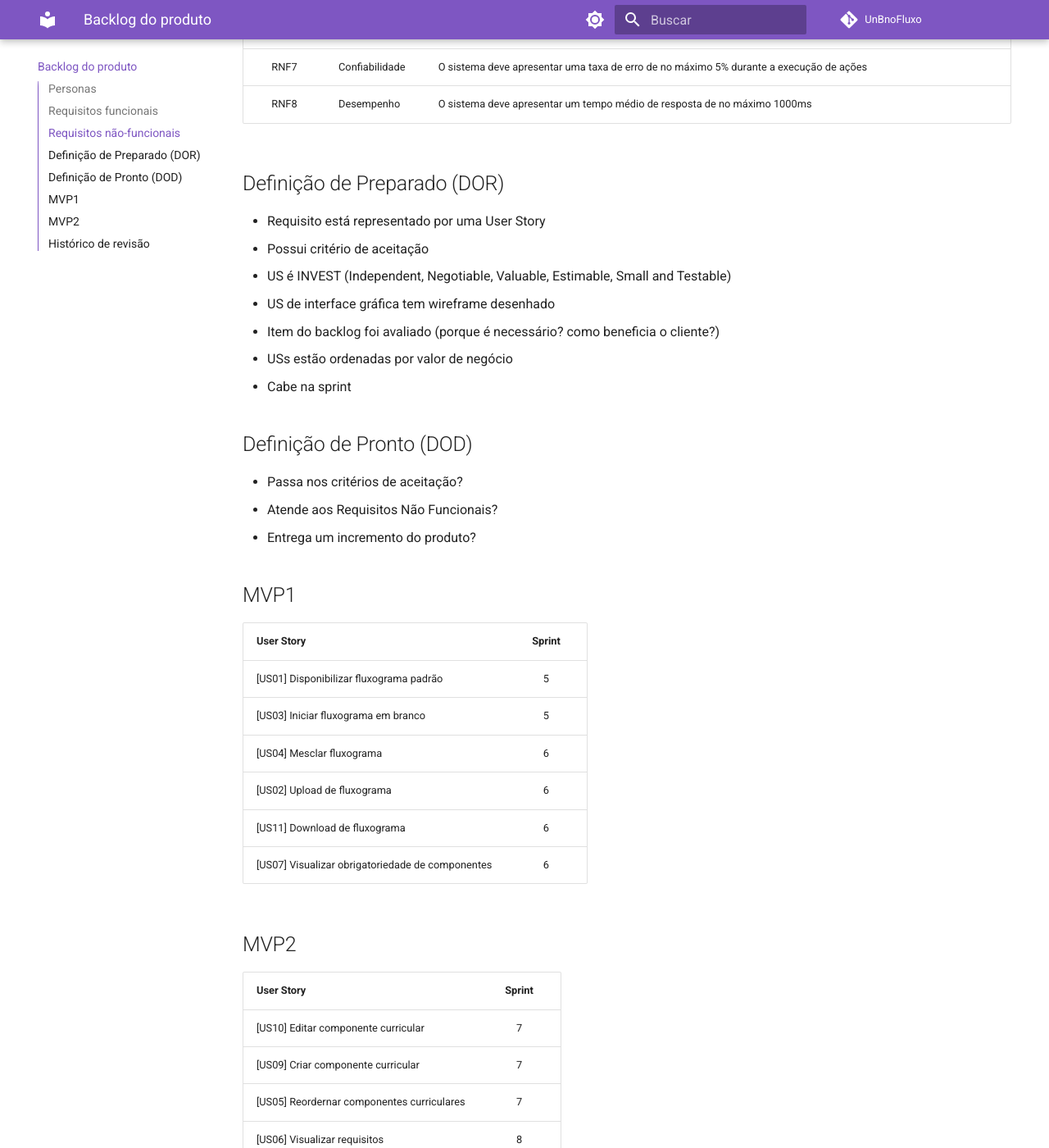
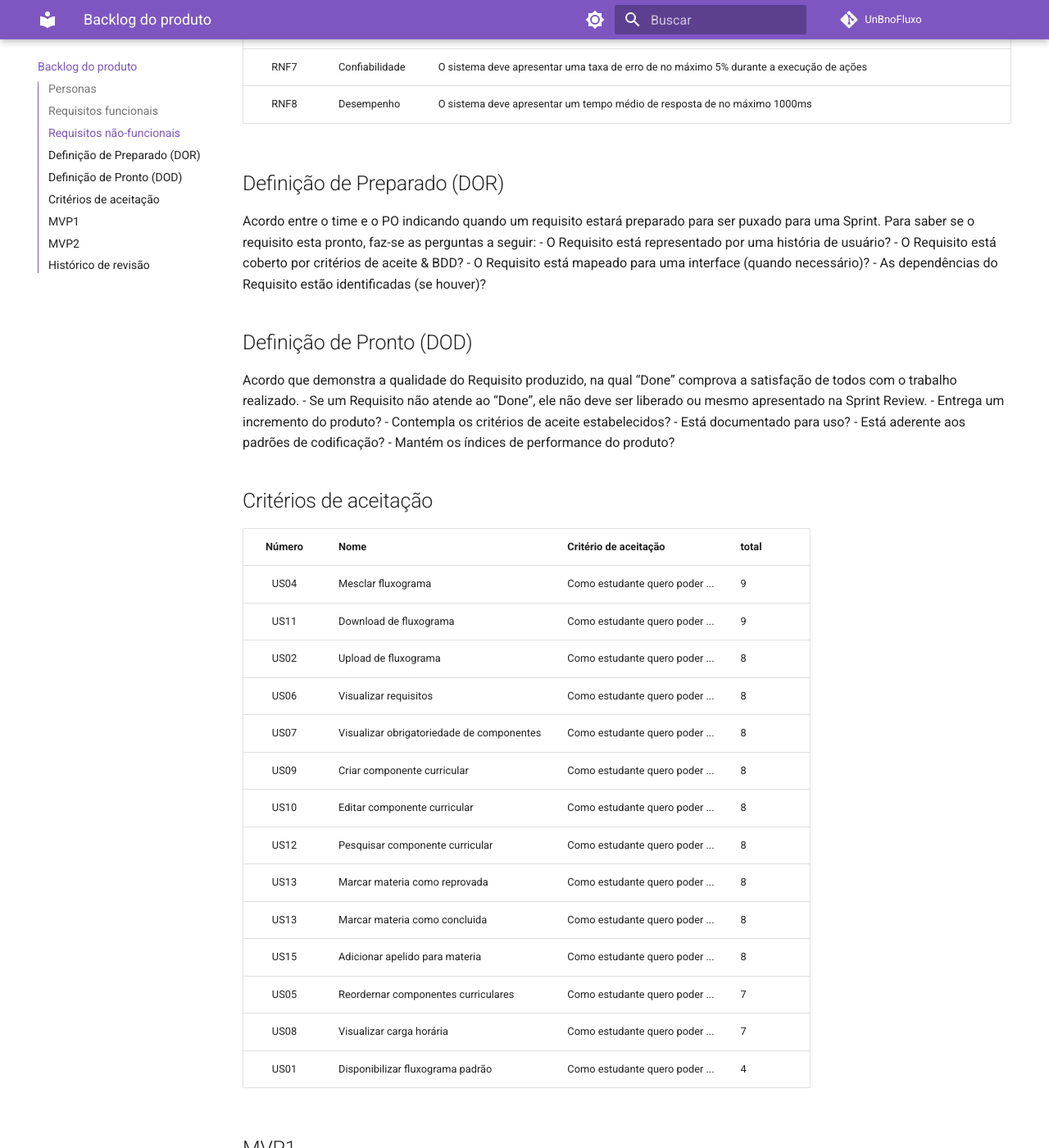
Before and after one commit to mdsreq-fga-unb/2023.1-UnBnoFluxo, an MkDocs documentation site: the page built from docs/Backlog.md, in a window 1280 px wide and 1400 px high, scrolled down 2991 px. Shown: the whole window at 82% size. Built offline with MkDocs 1.6.1 and Material for MkDocs 9.7.7, drawn with Linux system fonts in a browser that asks for light colours; comment, search, counter and statistics services are not loaded; some of the changed text lies outside the part shown.

Commit message:
tabela de criterios

```diff
--- a/docs/Backlog.md
+++ b/docs/Backlog.md
@@ -51,19 +51,44 @@ Um requisito não funcional é uma especificação de uma característica ou pro
 
 
 ## Definição de Preparado (DOR)
-- Requisito está representado por uma User Story
-- Possui critério de aceitação
-- US é INVEST (Independent, Negotiable, Valuable, Estimable, Small and Testable)
-- US de interface gráfica tem wireframe desenhado
-- Item do backlog foi avaliado (porque é necessário? como beneficia o cliente?)
-- USs estão ordenadas por valor de negócio
-- Cabe na sprint
+Acordo entre o time e o PO indicando quando um requisito estará preparado para ser puxado para uma Sprint.
+Para saber se o requisito esta pronto, faz-se as perguntas a seguir:
+- O Requisito está representado por uma história de usuário?
+- O Requisito está coberto por critérios de aceite & BDD?
+- O Requisito está mapeado para uma interface (quando necessário)?
+- As dependências do Requisito estão identificadas (se houver)?
+
 
 
 ## Definição de Pronto (DOD)
-- Passa nos critérios de aceitação?
-- Atende aos Requisitos Não Funcionais?
+Acordo que demonstra a qualidade do Requisito produzido, na qual “Done” comprova a satisfação de todos com
+o trabalho realizado.
+- Se um Requisito não atende ao “Done”, ele não deve ser liberado ou mesmo apresentado na Sprint Review.
 - Entrega um incremento do produto?
+- Contempla os critérios de aceite estabelecidos?
+- Está documentado para uso?
+- Está aderente aos padrões de codificação?
+- Mantém os índices de performance do produto?
+
+## Critérios de aceitação
+
+| Número | Nome                                      | Critério de aceitação                                                                                                                                                               | total |
+| :----: | ----------------------------------------- | ----------------------------------------------------------------------------------------------------------------------------------------------------------------------------------- | ------|
+|  US04  | Mesclar fluxograma                        | Como estudante quero poder      ...                                                                                                                                                    | 9     |
+|  US11  | Download de fluxograma                    | Como estudante quero poder      ...                                                                                                                                                  | 9     |
+|  US02  | Upload de fluxograma                      | Como estudante quero poder      ...                                                                                                                                                    | 8     |
+|  US06  | Visualizar requisitos                     | Como estudante quero poder      ...                                                                                                                                                    | 8     |
+|  US07  | Visualizar obrigatoriedade de componentes | Como estudante quero poder      ...                                                                                                                                                    | 8     |
+|  US09  | Criar componente curricular               | Como estudante quero poder      ...                                                                                                                                                    | 8     |
+|  US10  | Editar componente curricular              | Como estudante quero poder      ...                                                                                                                                                    | 8     |
+|  US12  | Pesquisar componente curricular           | Como estudante quero poder      ...                                                                                                                                                    | 8     |
+|  US13  | Marcar materia como reprovada             | Como estudante quero poder      ...                                                                                                                                                    | 8     |
+|  US13  | Marcar materia como concluida             | Como estudante quero poder      ...                                                                                                                                                   | 8     |
+|  US15  | Adicionar apelido para materia            | Como estudante quero poder      ...                                                                                                                                                    | 8     |
+|  US05  | Reordernar componentes curriculares       | Como estudante quero poder      ...                                                                                                                                                    | 7     |
+|  US08  | Visualizar carga horária                  | Como estudante quero poder      ...                                                                                                                                                    | 7     |
+|  US01  | Disponibilizar fluxograma padrão          | Como estudante quero poder      ...                                                                                                                                                    | 4     |
+
 
 ## MVP1
 | User Story                                       | Sprint |
```
Also changed, not shown: other parts of docs/Backlog.md (+1 -1 lines).
